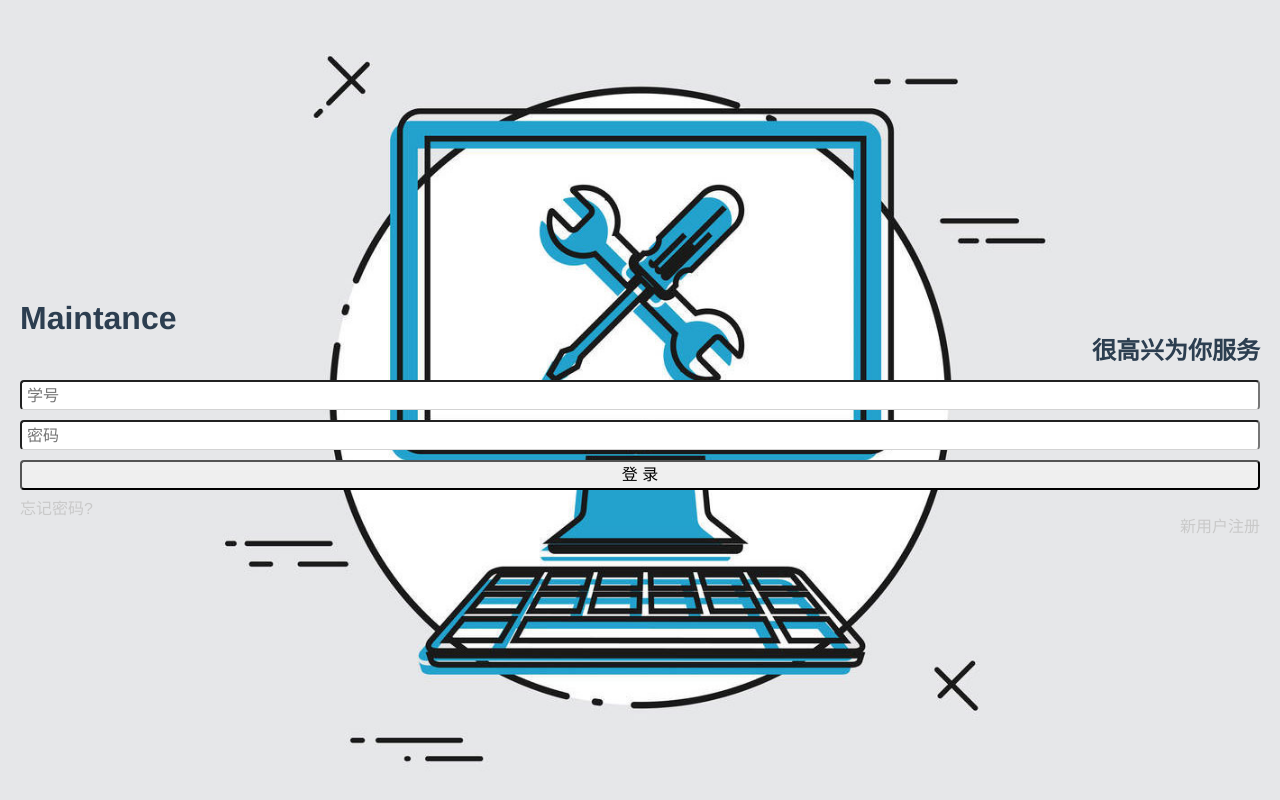
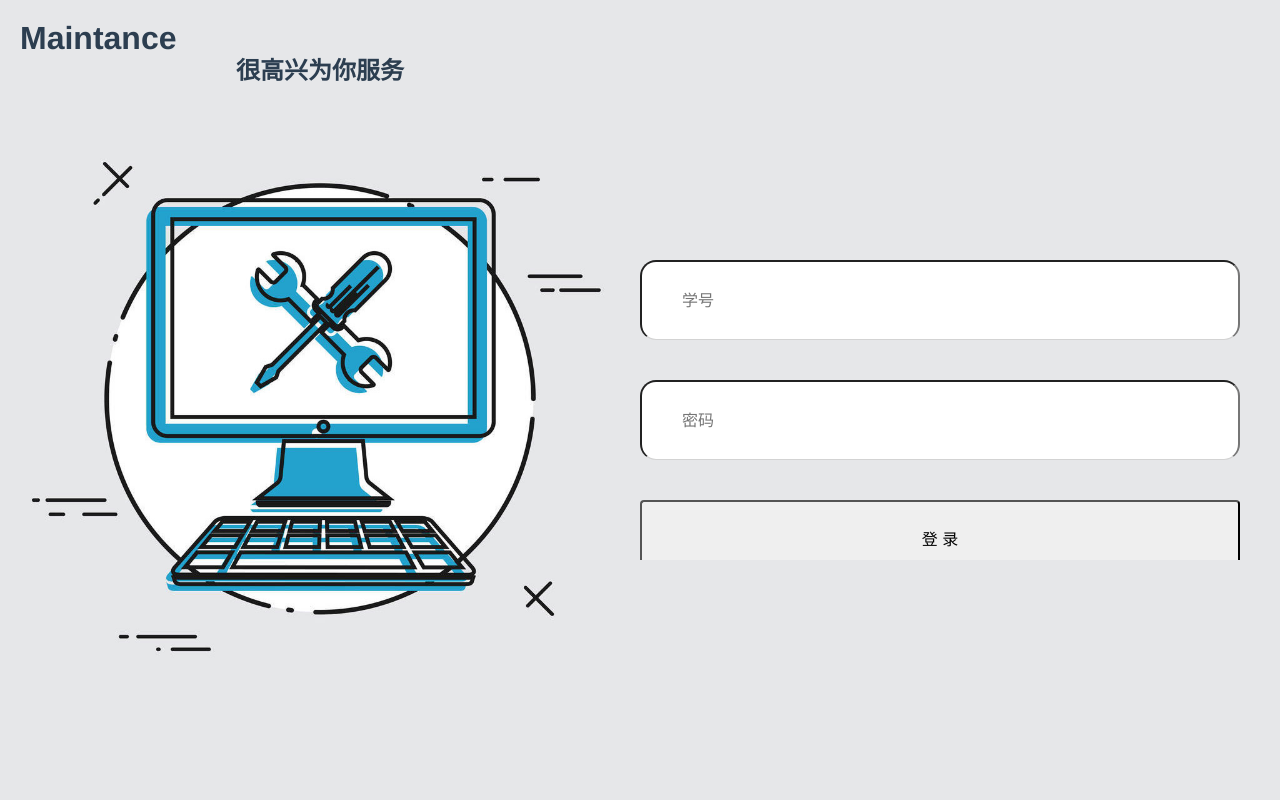
Before and after one commit to Zhantrywei/maintainance, a Vue app: page /login in a window 1280 px wide. Built offline with nearby package versions, Linux system fonts and the light colour scheme; what vue-baidu-map would draw is missing.

Commit message:
响应式登录页面

```diff
--- a/index.html
+++ b/index.html
@@ -1,13 +1,39 @@
 <!DOCTYPE html>
 <html>
+
 <head>
   <meta charset="utf-8">
   <meta name="viewport" content="width=device-width,initial-scale=1.0">
   <link rel="shortcut icon" href="./static/favicon.ico?v=1" type="image/x-icon">
   <title>Maintance</title>
+  <script>
+    //rem.js
+    var fun = function (doc, win) {
+      var docEl = doc.documentElement,
+        resizeEvt = 'orientationchange' in window ? 'orientationchange' : 'resize',
+        recalc = function () {
+          var clientWidth = docEl.clientWidth;
+
+          console.log(clientWidth);
+          if (!clientWidth) return;
+
+          //这里是假设在320px宽度设计稿的情况下，1rem = 20px；
+          //可以根据实际需要修改
+          docEl.style.fontSize = 20 * (clientWidth / 320) + 'px';
+          console.log("fontSize:", docEl.style.fontSize);
+        };
+      if (!doc.addEventListener) return;
+      win.addEventListener(resizeEvt, recalc, false);
+      doc.addEventListener('DOMContentLoaded', recalc, false);
+    }
+    fun(document, window);
+
+  </script>
 </head>
+
 <body>
   <div id="app"></div>
   <!-- built files will be auto injected -->
 </body>
+
 </html>
--- a/src/assets/css/normalize.min.css
+++ b/src/assets/css/normalize.min.css
@@ -66,3 +66,7 @@ textarea {
     visibility: hidden;
     clear: both
 }
+
+body {
+    background-color: #e6e7e9;
+}
--- a/src/views/login.vue
+++ b/src/views/login.vue
@@ -1,17 +1,9 @@
 <template>
-  <el-container class="login">
-    <el-header class="login-header">
-      <el-row>
-        <el-col :xs="24">
-          <h1>Maintance</h1>
-        </el-col>
-      </el-row>
-      <el-row>
-        <el-col :xs="24">
-          <h2 class="text-right">很高兴为你服务</h2>
-        </el-col>
-      </el-row>
-    </el-header>
+  <div class="login">
+    <header class="login-header">
+      <h1>Maintance</h1>
+      <h2 class="text-right">很高兴为你服务</h2>
+    </header>
     <el-main class="form">
       <el-row>
         <el-col :xs="24"><input type="text" placeholder="学号" autofocus></el-col>
@@ -25,27 +17,27 @@
         </el-col>
       </el-row>
       <el-row :gutter="10">
-        <el-col :xs="12">
+        <el-col :span="12">
           <router-link :to="{name: 'forget'}">忘记密码?</router-link>
         </el-col>
-        <el-col :xs="12" class="text-right">
+        <el-col :span="12" class="text-right">
           <router-link :to="{name: 'register'}">新用户注册</router-link>
         </el-col>
       </el-row>
     </el-main>
-  </el-container>
+  </div>
 </template>
 
 <script>
 export default {
-  name: 'login',
-  methods: {
-    login: function () {
-      // this.$router.push({name: 'index'})
-      this.$router.push({name: 'system'})
+    name: "login",
+    methods: {
+        login: function() {
+            // this.$router.push({name: 'index'})
+            this.$router.push({ name: "system" });
+        }
     }
-  }
-}
+};
 </script>
 
 <style scoped>
@@ -53,31 +45,106 @@ export default {
     width: 100%;
     height: 100%;
     background-color: #e6e7e9;
-    background-image: url(/static/img/bgimg.jpg);
+    /* background-image: url(/static/img/bgimg.jpg); */
     background-position: top center;
     background-repeat: no-repeat;
     background-size: contain;
 }
-.login-header {
-    margin-top: 300px;
-}
 .form input {
     width: 100%;
-    height: 30px;
+    /* height: 30px; */
+    height: 1.5rem;
     box-sizing: border-box;
     border-bottom: lightgray 1px solid;
-    padding: 0px 5px;
-    border-radius: 4px;
-    margin-bottom: 10px;
+    padding: 0 0.5rem;
+    border-radius: 0.2rem;
+    /* margin-bottom: 10px; */
+    margin-bottom: 0.5rem;
 }
 .form button {
     width: 100%;
-    height: 30px;
+    /* height: 30px; */
+    height: 1.5rem;
     border-radius: 4px;
-    margin-bottom: 10px;
+    margin-bottom: 0.5rem;
     outline: none;
 }
 .text-right {
     text-align: right;
 }
+
+@media screen and (min-width: 800px) {
+    .login {
+        background-image: url(/static/img/bgimg.jpg);
+        background-position: left center;
+        background-repeat: no-repeat;
+        background-size: 50%;
+        font-size: 16px;
+    }
+    .login-header {
+        width: 30%;
+        height: 1.5rem;
+        font-size: 16px;
+        padding: 20px;
+    }
+    .form {
+        position: absolute;
+        top: 30%;
+        right: 20px;
+        width: 50%;
+        height: 40%;
+    }
+
+    .form input {
+        width: 100%;
+        /* height: 30px; */
+        height: 1rem;
+        box-sizing: border-box;
+        border-bottom: lightgray 1px solid;
+        padding: 0 0.5rem;
+        border-radius: 0.2rem;
+        /* margin-bottom: 10px; */
+        margin-bottom: 0.5rem;
+    }
+
+    .form button {
+        width: 100%;
+        /* height: 30px; */
+        height: 1rem;
+        border-radius: 4px;
+        margin-bottom: 0.5rem;
+        outline: none;
+    }
+}
+
+@media screen and (min-width: 501px) and (max-width: 799px) {
+    .login {
+        font-size: 0.8rem;
+        background-image: url(/static/img/bgimg.jpg);
+        background-position: top center;
+        background-repeat: no-repeat;
+        background-size: contain;
+    }
+    .login-header {
+        padding: 15rem 1rem 0 1rem;
+        height: 3rem;
+    }
+}
+
+@media screen and (min-width: 320px) and (max-width: 500px) {
+    .login {
+        font-size: 0.8rem;
+        background-image: url(/static/img/bgimg.jpg);
+        background-position: top center;
+        background-repeat: no-repeat;
+        background-size: contain;
+    }
+    .login-header {
+        padding: 15rem 1rem 0 1rem;
+        height: 3rem;
+    }
+    .form {
+        margin-top: 0.5rem;
+    }
+}
 </style>
```
Lines whose indentation alone changed are shown as unchanged.
